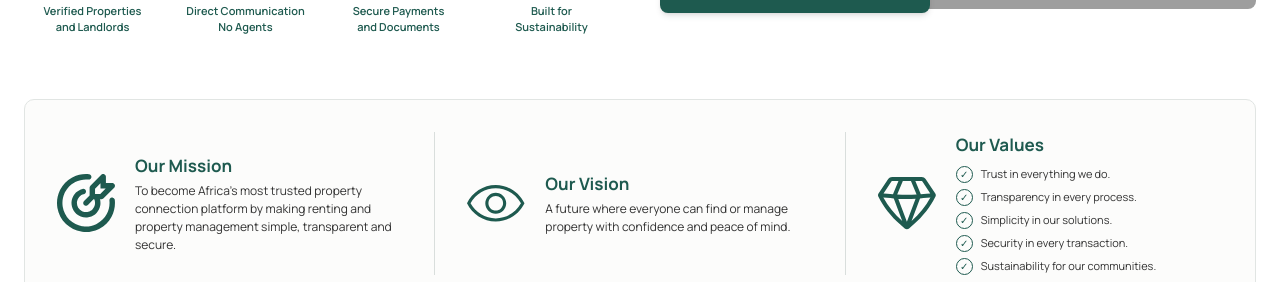
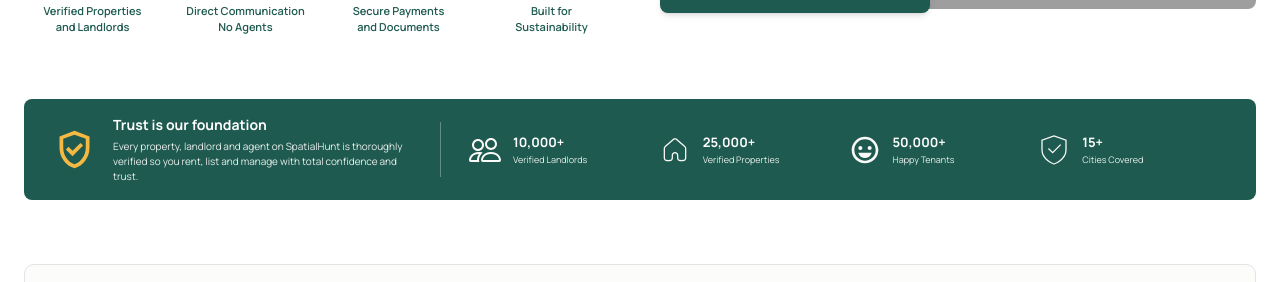
Before and after one commit to spatialhunt/spatialhunt-project, a Next.js app: page /about in a window 1280 px wide. Shown: the part 460-742 px from the top of the page. Built offline with nearby package versions, Linux system fonts and the light colour scheme; grey boxes are pictures that could not be loaded.

Commit message:
fixed file names

```diff
--- a/app/about/page.tsx
+++ b/app/about/page.tsx
@@ -1,6 +1,6 @@
 import React from 'react'
 import AboutHero from '@/component/about/AboutHero';
-
+import TrustStats from '@/component/How-it-works/Truststats';
 import MissionVisionValues from '@/component/about/MissionVisionValues';
 import WhyWeExist from '@/component/about/WhyWeExist';
 import GetStarted from '@/component/about/AboutGetStarted';
@@ -12,7 +12,7 @@
   return (
     <main>
       <AboutHero />
-
+      <TrustStats />
       <MissionVisionValues />
       <WhyWeExist />
       <GetStarted />
```
Also changed, not shown: app/HowItWorks/page.tsx (+5 -5 lines), app/howitworks/page.tsx (+5 -5 lines), component/How-it-works/GetStarted.tsx (renamed from component/How it works/GetStarted.tsx), component/How-it-works/HowItWorksHero.tsx (renamed from component/How it works/HowItWorksHero.tsx), component/How-it-works/JourneyCards.tsx (renamed from component/How it works/JourneyCards.tsx), component/How-it-works/JourneySelector.tsx (renamed from component/How it works/JourneySelector.tsx), component/How-it-works/Truststats.tsx (renamed from component/How it works/Truststats.tsx).
